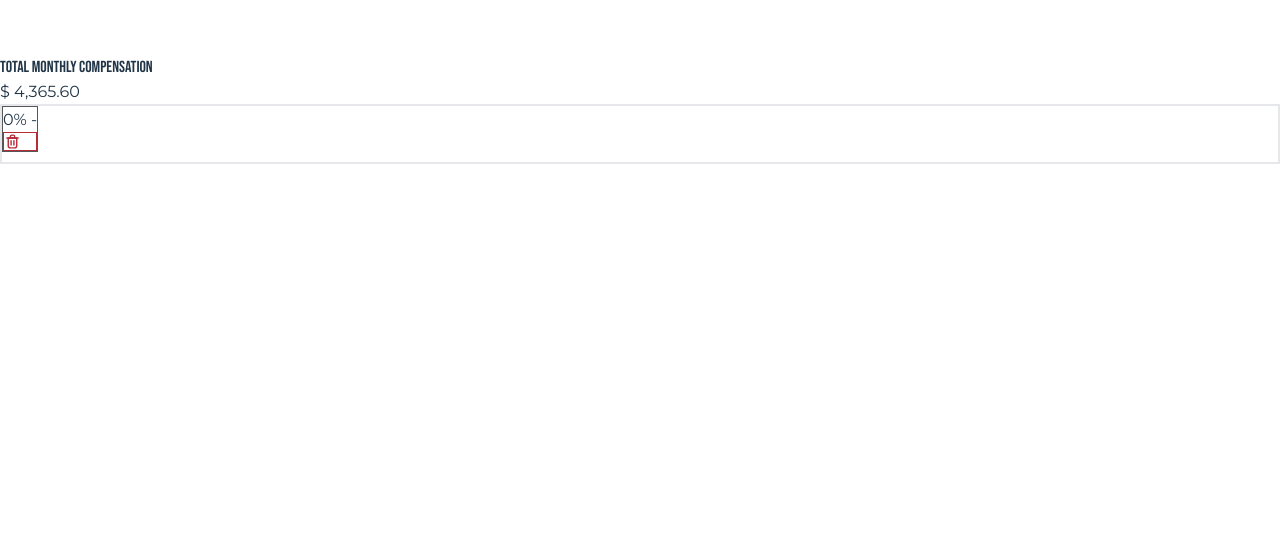
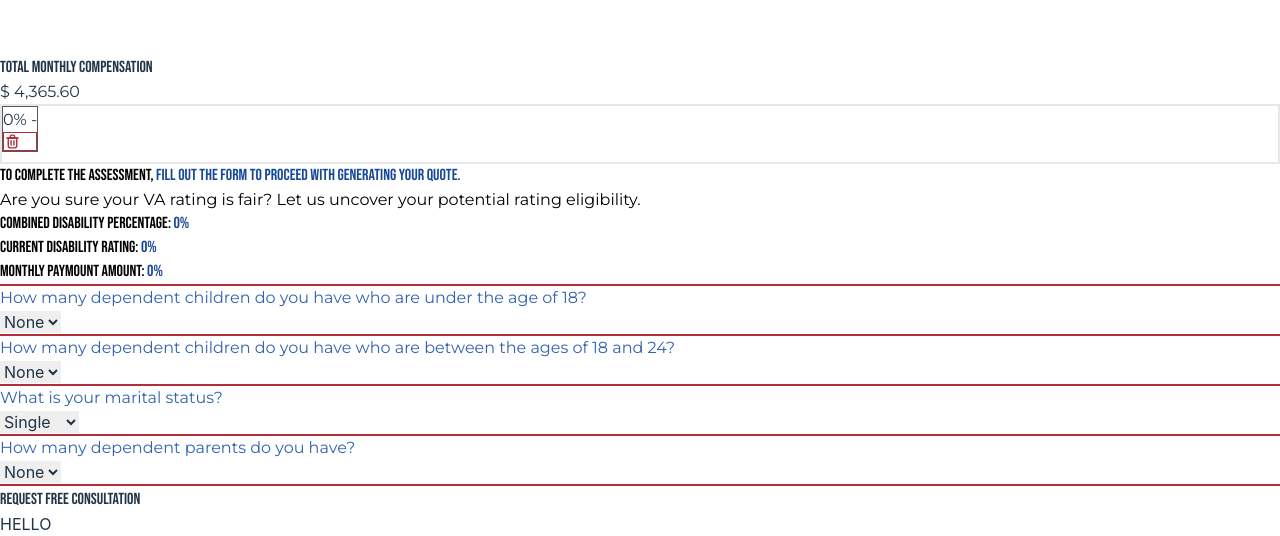
Before and after one commit to srilan/va-calculator, a Preact app: page / in a window 1280 px wide. Shown: the part 4843-5379 px from the top of the page. Before the commit the page ends 5007 px from the top, so only its background shows below. Built offline with nearby package versions, Linux system fonts and the light colour scheme.

Commit message:
ADD step 2 for VA calculator

```diff
--- a/src/app.jsx
+++ b/src/app.jsx
@@ -1,10 +1,38 @@
-import { useState } from 'preact/hooks'
-import { PartSelect } from './components'
-import PercentSelect from './components/PercentSelect'
-import RatingsBtn from './components/RatingsBtn'
+import { useState } from "preact/hooks";
+import { PartSelect } from "./components";
+import PercentSelect from "./components/PercentSelect";
+import RatingsBtn from "./components/RatingsBtn";
 
 export function App() {
-  const [ratingId, setRatingId] = useState(1)
+  const [childrenUnder18, setChildrenUnder18] = useState(0);
+  const [childrenAbove18, setChildrenAbove18] = useState(0);
+  const [hasSpouse, setMaritalStatus] = useState(false);
+  const [aidAndAttendance, setAidAndAttendance] = useState(false);
+  const [dependentParents, setDependentParents] = useState(0);
+
+  const under18Clicked = (under18) => {
+    setChildrenUnder18(Number(under18));
+  };
+
+  const above18Clicked = (above18) => {
+    setChildrenAbove18(Number(above18));
+  };
+
+  const MaritalStatusClicked = (withSpouse) => {
+    let isMarried = withSpouse === "1";
+    setMaritalStatus(isMarried);
+  };
+
+  const aidAndAttendanceClicked = (hasAidAttendance) => {
+    let aidAttendance = hasAidAttendance === "1";
+    setAidAndAttendance(aidAttendance);
+  };
+
+  const dependentParentsClicked = (dependentParents) => {
+    setDependentParents(dependentParents);
+  };
+
+  const [ratingId, setRatingId] = useState(1);
   // State for parts to highligt in body diagram
   const [part, setPart] = useState({
     head: false,
@@ -12,60 +40,67 @@ export function App() {
     rarm: false,
     torso: false,
     lleg: false,
-    rleg: false
+    rleg: false,
   });
   // State for current selected Body Part
-  const [partDisplay, setPartDisplay] = useState('Others')
+  const [partDisplay, setPartDisplay] = useState("Others");
 
   // State for array of ratings selected to display
   const [ratings, setRatings] = useState([]);
 
   // function to add new ratings
-  const ratingClicked = (rating, part,id) => {
-    setRatings([ ...ratings, {rate: rating, part: part, id: id}])
-  }
+  const ratingClicked = (rating, part, id) => {
+    setRatings([...ratings, { rate: rating, part: part, id: id }]);
+  };
 
   // Remove rating
   const removeRating = (id) => {
-    let newRates = ratings.filter((item)=> item.id != id);
-    setRatings(newRates)
-  }
+    let newRates = ratings.filter((item) => item.id != id);
+    setRatings(newRates);
+  };
 
-  console.log(ratings)
+  console.log(ratings);
+  console.log("Children under 18:", Number(childrenUnder18));
+  console.log("Children between 18 to 24:", Number(childrenAbove18));
+  console.log("is married?:", hasSpouse);
+  console.log("has aid attendance?:", aidAndAttendance);
+  console.log("Number of dependent parents:", dependentParents);
 
   return (
     <>
-      <div class='w-full bg-black text-white p-3'>
-        *NavBar here*
+      <div class="w-full bg-black text-white p-3">*NavBar here*</div>
+
+      <div class="flex flex-col w-full bg-white h-full py-12 px-5">
+        <div className="flex">
+          <div class="w-3/4 flex justify-center border-cyan-100">
+            <div class="border-1 border-cyan-100 w-1/3 flex flex-col items-center">
+              <PartSelect
+                part={part}
+                setPart={setPart}
+                partDisplay={partDisplay}
+                setPartDisplay={setPartDisplay}
+              />
             </div>
 
-      <div class='flex flex-col w-full bg-white h-full py-12 px-5'>
-
-        <div className='flex'>
-          <div class='w-3/4 flex justify-center border-cyan-100'>
-            <div class='border-1 border-cyan-100 w-1/3 flex flex-col items-center'>
-              <PartSelect part={part} setPart={setPart} partDisplay={partDisplay} setPartDisplay={setPartDisplay} />
-            </div>
-
-            <div class=' w-1/3 flex flex-col items-center text-white justify-center' >
-              <PercentSelect btnRatingClick={ratingClicked} bodyPart={partDisplay} id={ratingId} setRatingId={setRatingId} />
+            <div class=" w-1/3 flex flex-col items-center text-white justify-center">
+              <PercentSelect
+                btnRatingClick={ratingClicked}
+                bodyPart={partDisplay}
+                id={ratingId}
+                setRatingId={setRatingId}
+              />
             </div>
           </div>
 
-          <div class='md:w-1/3 flex flex-col p-5 bg-slate-300 items-center' >
+          <div class="md:w-1/3 flex flex-col p-5 bg-slate-300 items-center">
+            <div class="flex flex-col w-full items-center border-b-2 border-slate-500 pb-3">
+              <div class="text-3xl bebas">Total Disablity Rating</div>
 
-              <div class='flex flex-col w-full items-center border-b-2 border-slate-500 pb-3'>
-                <div class='text-3xl bebas'>
-                  Total Disablity Rating
-                </div>
-                 {/* Radial Progress Bar */}
               <div class="relative w-40 h-40">
                 <svg class="w-full h-full" viewBox="0 0 100 100">
-
                   <circle
                     class="text-gray-200 stroke-current"
                     stroke-width="10"
-
                     cx="50"
                     cy="50"
                     r="40"
@@ -83,44 +118,255 @@ export function App() {
                     stroke-dashoffset="calc(400 - (400 * 45) / 100)"
                   ></circle>
 
-                    <text x="50" y="50" font-size="32" text-anchor="middle" alignment-baseline="middle" class='bebas'>70%</text>
-
+                  <text
+                    x="50"
+                    y="50"
+                    font-size="32"
+                    text-anchor="middle"
+                    alignment-baseline="middle"
+                    class="bebas"
+                  >
+                    70%
+                  </text>
                 </svg>
               </div>
             </div>
 
-              <div className='bebas text-3xl mt-4'>
+            <div className="bebas text-3xl mt-4">
               Total Monthly Compensation
             </div>
 
-              <div class='text-2xl mont mt-2'>
-                $ 4,365.60
-              </div>
-
+            <div class="text-2xl mont mt-2">$ 4,365.60</div>
           </div>
         </div>
 
         {}
-        <div className='flex w-full justify-center mt-6'>
-          <div className='w-full border-[#184997] bg-white ps-20 pt-3 pb-2 pe-3 relative text-white' id='percContainer' style={{borderWidth: '2px'}}>
-            <div class=''>
-              {
-                ratings.map((item)=> <RatingsBtn elem={item} removeMe={removeRating} />)
-              }
-              {
-                (ratings.length == 0) && (
-                  <div class='opacity-0 pointer-events-none'>
-                    <RatingsBtn elem={{part:'',rate: 0, id:0}} removeMe={removeRating}/>
+        <div className="flex w-full justify-center mt-6">
+          <div
+            className="w-full border-[#184997] bg-white ps-20 pt-3 pb-2 pe-3 relative text-white"
+            id="percContainer"
+            style={{ borderWidth: "2px" }}
+          >
+            <div class="">
+              {ratings.map((item) => (
+                <RatingsBtn elem={item} removeMe={removeRating} />
+              ))}
+              {ratings.length == 0 && (
+                <div class="opacity-0 pointer-events-none">
+                  <RatingsBtn
+                    elem={{ part: "", rate: 0, id: 0 }}
+                    removeMe={removeRating}
+                  />
                 </div>
-                )
-              }
+              )}
             </div>
-
+          </div>
         </div>
       </div>
 
+      {/* ETO KAY MIGO  */}
+      {/* ETO FIRST PANEL */}
+      <div class="bg-white">
+        <div class="flex flex-col md:flex-row justify-center w-full">
+          <div class="flex flex-col w-full px-6  mt-5">
+            <div class="flex w-full justify-center items-center bebas text-4xl lg:text-5xl">
+              <h2 class="mx-auto" style="color: #000000;">
+                TO COMPLETE THE ASSESSMENT,
+                <span style="color: #184997;">
+                  {" "}
+                  FILL OUT THE FORM TO PROCEED WITH GENERATING YOUR QUOTE.
+                </span>
+              </h2>
+            </div>
+            <div
+              class="mont mb-5 text-sm md:text-md lg:text-xl"
+              style="color: #000000;"
+            >
+              Are you sure your VA rating is fair? Let us uncover your potential
+              rating eligibility.
+            </div>
+            <div class="bebas text-3xl my-2 lg:my-5">
+              <h2 class="mx-auto text-3xl lg:text-4xl" style="color: #000000;">
+                COMBINED DISABILITY PERCENTAGE:
+                <span style="color: #184997"> 0% </span>
+              </h2>
+            </div>
+            <div class="bebas text-3xl my-2 lg:my-5">
+              <h2 class="mx-auto text-3xl lg:text-4xl" style="color: #000000;">
+                CURRENT DISABILITY RATING:
+                <span style="color: #184997"> 0% </span>
+              </h2>
+            </div>
+            <div class="bebas text-3xl my-2 lg:my-5">
+              <h2 class="mx-auto text-3xl lg:text-4xl" style="color: #000000;">
+                MONTHLY PAYMOUNT AMOUNT:
+                <span style="color: #184997"> 0% </span>
+              </h2>
+            </div>
           </div>
 
+          {/* SECOND PANELO TO HAHAHA */}
+          <div class="flex flex-col justify-between w-full px-6 my-5">
+            <div class="flex flex-row" style="border-top: 2px solid #b52d38;">
+              <div class="my-2">
+                <div
+                  class="flex w-full mont font-normal text-md lg:text-2xl"
+                  style="color: #3363AE;"
+                >
+                  How many dependent children do you have who are under the age
+                  of 18?
+                </div>
+                <div class="text-black">
+                  <select
+                    class="border bg-gray-200 text-black px-3 py-2 mt-1 mb-1 text-sm w-30"
+                    onChange={(e) => under18Clicked(e.target.value)}
+                    value={childrenUnder18}
+                  >
+                    <option value="0">None</option>
+                    <option value="1">1</option>
+                    <option value="2">2</option>
+                    <option value="3">3</option>
+                    <option value="4">4</option>
+                    <option value="5">5</option>
+                    <option value="6">6</option>
+                    <option value="7">7</option>
+                    <option value="8">8</option>
+                    <option value="9">9</option>
+                    <option value="10">10</option>
+                  </select>
+                </div>
+              </div>
+            </div>
+
+            <div class="flex flex-row" style="border-top: 2px solid #b52d38;">
+              <div class="my-2">
+                <div
+                  class="flex w-full mont font-normal lg:text-2xl"
+                  style="color: #3363AE;"
+                >
+                  How many dependent children do you have who are between the
+                  ages of 18 and 24?
+                </div>
+                <div class="text-black">
+                  <select
+                    class="border bg-gray-200 text-black px-3 py-2 mt-1 mb-1 text-sm w-30"
+                    onChange={(e) => above18Clicked(e.target.value)}
+                    value={childrenAbove18}
+                  >
+                    <option value="0">None</option>
+                    <option value="1">1</option>
+                    <option value="2">2</option>
+                    <option value="3">3</option>
+                    <option value="4">4</option>
+                    <option value="5">5</option>
+                    <option value="6">6</option>
+                    <option value="7">7</option>
+                    <option value="8">8</option>
+                    <option value="9">9</option>
+                    <option value="10">10</option>
+                  </select>
+                </div>
+              </div>
+            </div>
+
+            <div class="flex flex-row" style="border-top: 2px solid #b52d38;">
+              <div class="my-2">
+                <div
+                  class="flex w-full mont font-normal lg:text-2xl"
+                  style="color: #3363AE;"
+                >
+                  What is your marital status?
+                </div>
+                <div class="text-black">
+                  <div class="text-black">
+                    <select
+                      class="border bg-gray-200 text-black px-3 py-2 mt-1 mb-1 text-sm w-30"
+                      onChange={(e) => MaritalStatusClicked(e.target.value)}
+                      value={hasSpouse ? "1" : "0"}
+                    >
+                      <option value="0">Single</option>
+                      <option value="1">Married</option>
+                    </select>
+                  </div>
+                </div>
+              </div>
+            </div>
+
+            {hasSpouse && (
+              <div>
+                <div
+                  class="flex flex-row"
+                  style="border-top: 2px solid #b52d38;"
+                >
+                  <div class="my-2">
+                    <div
+                      class="flex w-full mont font-normal lg:text-2xl"
+                      style="color: #3363AE;"
+                    >
+                      Do you or your spouse receive Aid and Attendance(A/A)?
+                    </div>
+                    <div class="text-black">
+                      <select
+                        class="border bg-gray-200 text-black px-3 py-2 mt-1 mb-1 text-sm w-30"
+                        onChange={(e) =>
+                          aidAndAttendanceClicked(e.target.value)
+                        }
+                        value={aidAndAttendance ? "1" : "0"}
+                      >
+                        <option value="0">No</option>
+                        <option value="1">Yes</option>
+                      </select>
+                    </div>
+                  </div>
+                </div>
+              </div>
+            )}
+
+            <div
+              class="flex flex-row"
+              style="border-top: 2px solid #b52d38; border-bottom: 2px solid #b52d38;"
+            >
+              <div class="my-2">
+                <div
+                  class="flex w-full mont font-normal lg:text-2xl"
+                  style="color: #3363AE;"
+                >
+                  How many dependent parents do you have?
+                </div>
+                <div class="text-black">
+                  <select
+                    class="border bg-gray-200 text-black px-3 py-2 mt-1 mb-1 text-sm w-30"
+                    onChange={(e) => dependentParentsClicked(e.target.value)}
+                    value={dependentParents}
+                  >
+                    <option value="0">None</option>
+                    <option value="1">1</option>
+                    <option value="2">2</option>
+                  </select>
+                </div>
+              </div>
+            </div>
+
+            <div class="flex justify-end my-4">
+              <button
+                data-modal-target="default-modal"
+                data-modal-toggle="default-modal"
+                class="bg-red-500 hover:bg-red-900 text-white font-md py-4 px-4 bebas lg:text-3xl"
+              >
+                Request Free Consultation
+              </button>
+            </div>
+            <div
+              id="default-modal"
+              tabindex="-1"
+              aria-hidden="true"
+              class="hidden overflow-y-auto overflow-x-hidden fixed top-0 right-0 left-0 z-50 justify-center items-center w-full md:inset-0 h-[calc(100%-1rem)] max-h-full"
+            >
+              HELLO
+            </div>
+          </div>
+        </div>
+      </div>
     </>
-  )
+  );
 }
```
Lines whose indentation alone changed are shown as unchanged.
